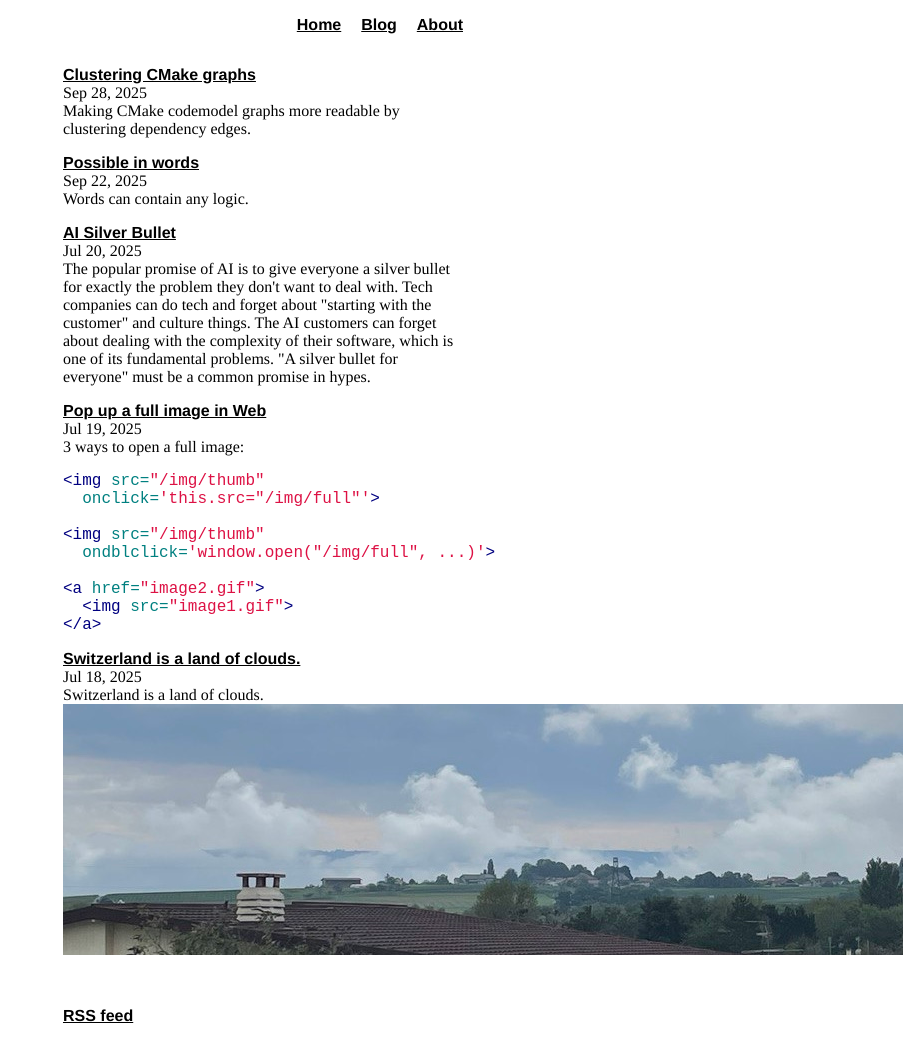
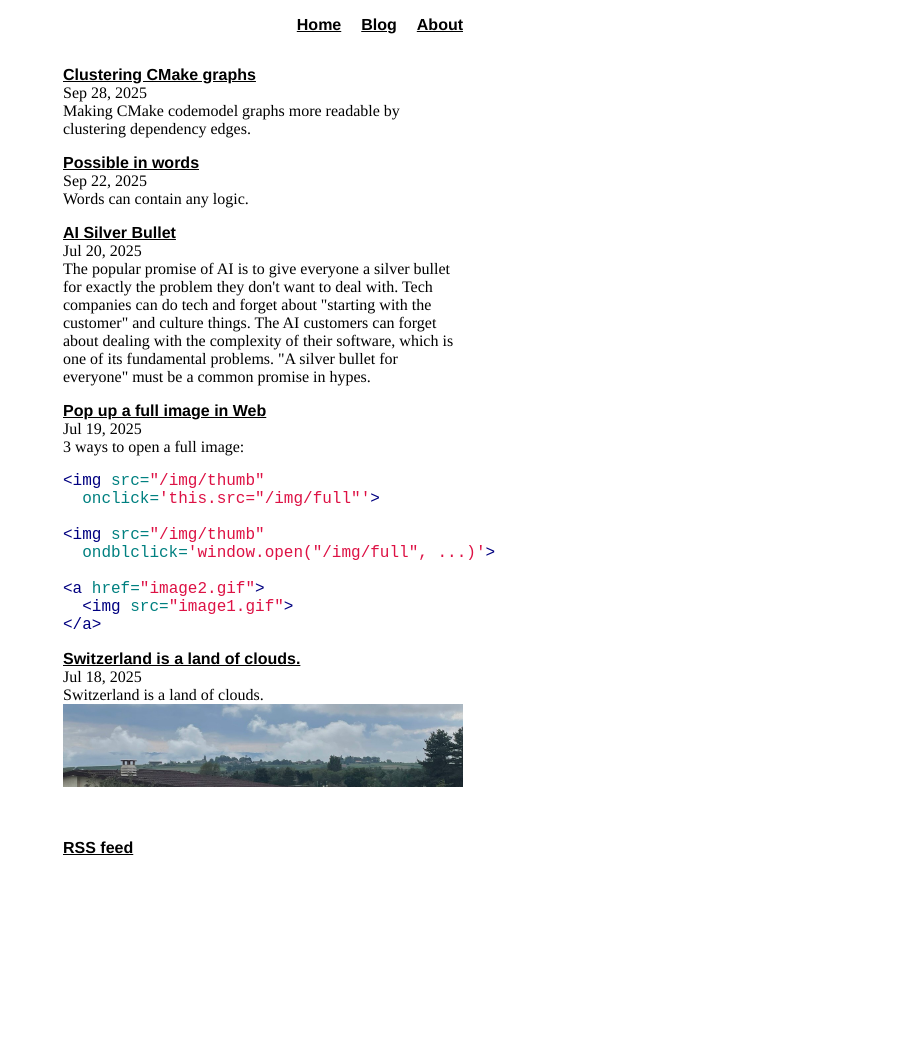
Before and after one commit to xealits/xealits.github.io, a Jekyll site: the page built from blog.html, in a window 1280 px wide. Shown: the whole page, without its empty margins (377-1280 px from the left). Built offline with Jekyll 4.4.1, drawn with Linux system fonts in a browser that asks for light colours; after the commit the page ends 900 px from its top, so only the background shows below that.

Commit message:
img width 100% etc
	modified:   css/blog.css

```diff
--- a/css/blog.css
+++ b/css/blog.css
@@ -11,3 +11,7 @@ summary.post-meta p {
 	margin-top:    0;
 	margin-bottom: 0;
 }
+
+summary.post-meta img {
+	width: 100%;
+}
```
